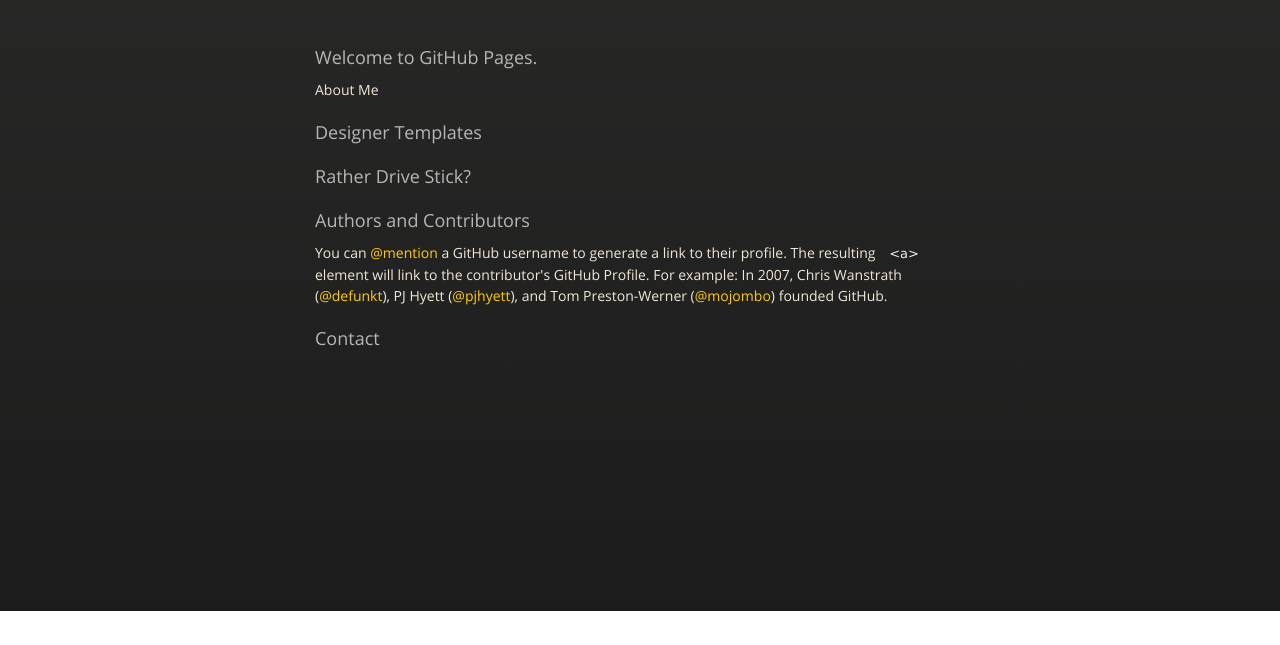
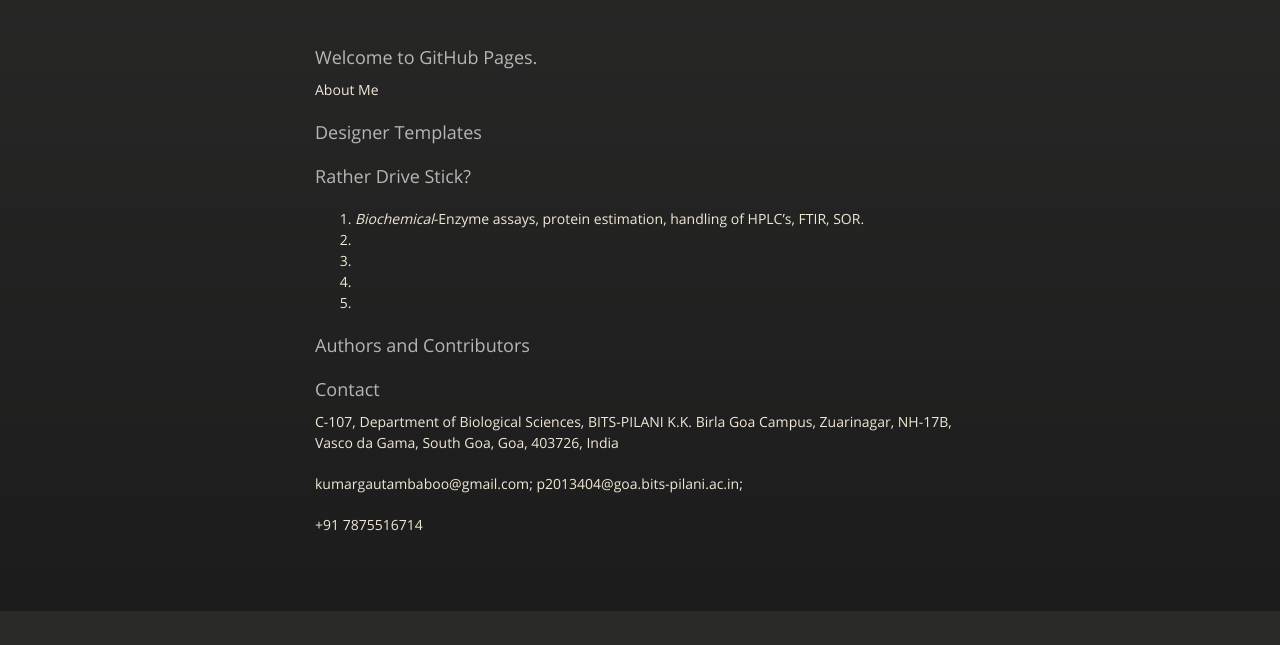
Before and after one commit to gogu07/gautam.github.io, a plain HTML site: page index.html in a window 1280 px wide. Shown: the part 189-834 px from the top of the page. Before the commit the page ends 800 px from the top, so only its background shows below. Drawn offline with nearby package versions, Linux system fonts and the light colour scheme.

Commit message:
Update index.html
Edit_2.0

```diff
--- a/index.html
+++ b/index.html
@@ -56,19 +56,32 @@
 <p></p>
 
 <h3>
-<a id="rather-drive-stick" class="anchor" href="#rather-drive-stick" aria-hidden="true"><span class="octicon octicon-link"></span></a>Rather Drive Stick?</h3>
+<a id="What I Know" class="anchor" href="#rather-drive-stick" aria-hidden="true"><span class="octicon octicon-link"></span></a>Rather Drive Stick?</h3>
+
+<p>
+<ol>
+  <li><em>Biochemical</em>-Enzyme assays, protein estimation, handling of HPLC’s, FTIR, SOR.</li>
+  <li></li>
+  <li></li>
+  <li></li>
+  <li></li>
+
+</ol>
+
+</p>
+
+<h3>
+<a id="Things I have done" class="anchor" href="#authors-and-contributors" aria-hidden="true"><span class="octicon octicon-link"></span></a>Authors and Contributors</h3>
 
 <p></p>
 
 <h3>
-<a id="authors-and-contributors" class="anchor" href="#authors-and-contributors" aria-hidden="true"><span class="octicon octicon-link"></span></a>Authors and Contributors</h3>
-
-<p>You can <a href="https://github.com/blog/821" class="user-mention">@mention</a> a GitHub username to generate a link to their profile. The resulting <code>&lt;a&gt;</code> element will link to the contributor's GitHub Profile. For example: In 2007, Chris Wanstrath (<a href="https://github.com/defunkt" class="user-mention">@defunkt</a>), PJ Hyett (<a href="https://github.com/pjhyett" class="user-mention">@pjhyett</a>), and Tom Preston-Werner (<a href="https://github.com/mojombo" class="user-mention">@mojombo</a>) founded GitHub.</p>
-
-<h3>
 <a id="contact" class="anchor" href="#contact" aria-hidden="true"><span class="octicon octicon-link"></span></a>Contact</h3>
-
-<p></p>
+<p>C-107, Department of Biological Sciences, BITS-PILANI K.K. Birla Goa Campus, Zuarinagar, NH-17B, Vasco da Gama, South Goa, Goa, 403726, India</p>
+<p>kumargautambaboo@gmail.com;
+  p2013404@goa.bits-pilani.ac.in;
+</p>
+<p>+91 7875516714</p>
       </section>
 
     </div>
```
